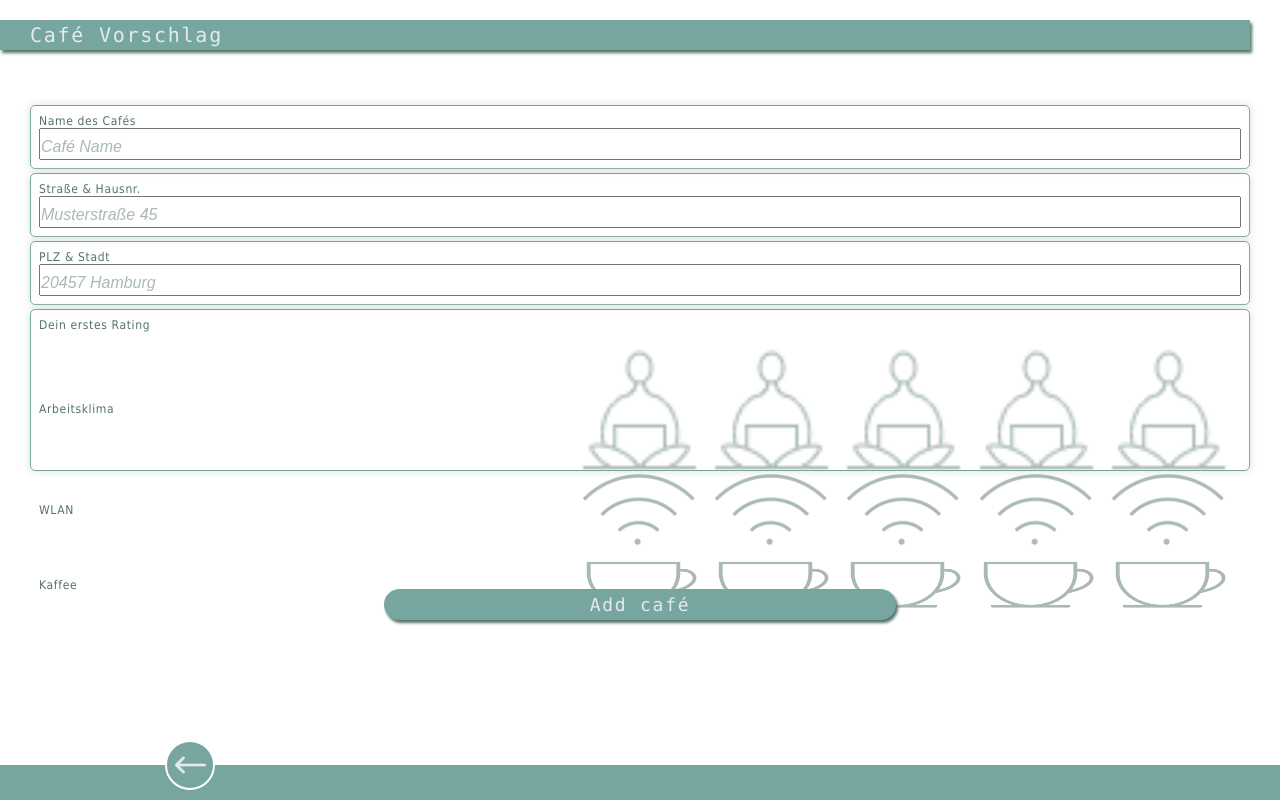
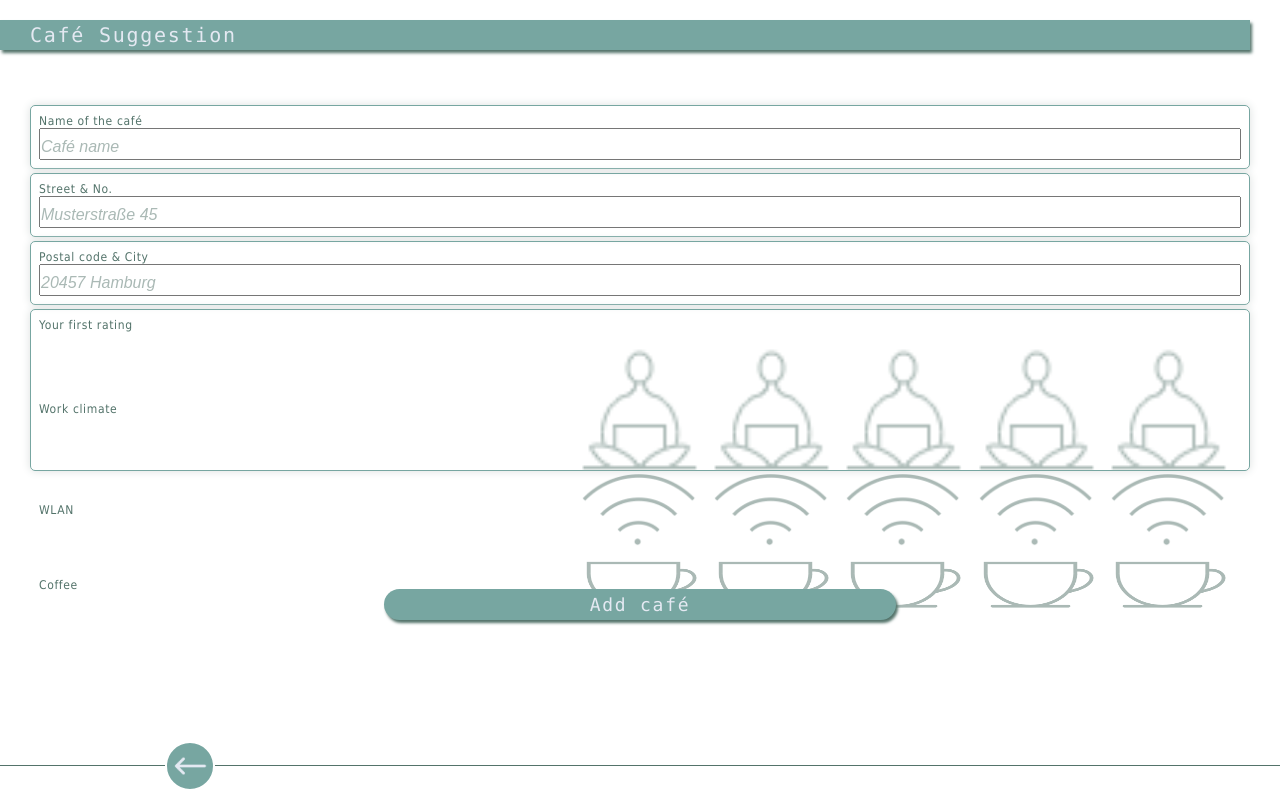
Before and after one commit to akdrewes/cafe-app, a React (Create React App) app: page /create in a window 1280 px wide. Built offline with nearby package versions, Linux system fonts and the light colour scheme; no server answers.

Commit message:
Change to English

```diff
--- /dev/null
+++ b/src/app/AppGrid.js
@@ -0,0 +1,13 @@
+import styled from 'styled-components'
+
+export const PageStyle = styled.div`
+    display: grid;
+    grid-template-rows: 52.6px auto 35px;
+    height: 100vh;
+`
+
+export const Footer = styled.footer`
+    background: white;
+    border-top: 1px solid #53736A;
+    position: relative;
+`
--- a/src/cards/CafeCardStyles.js
+++ b/src/cards/CafeCardStyles.js
@@ -1,11 +1,5 @@
 import styled from 'styled-components'
 import {NavLink} from 'react-router-dom'
-
-export const CardsPageStyle = styled.div`
-    display: grid;
-    grid-template-rows: 52.6px auto 35px;
-    height: 100vh;
-`
 
 export const CardsPageHeader = styled.h1`
     background: #77A6A1;
@@ -18,11 +12,6 @@ export const CardsPageHeader = styled.h1`
     font-weight: 800;
     letter-spacing: 1.74px;
     color: #E4E9F2;
-`
-
-export const CardsPageFooter = styled.footer`
-    background: #77A6A1;
-    position: relative;
 `
 
 export const CreateButton = styled(NavLink)`
@@ -181,5 +170,5 @@ export const Table = styled.table`
 `
 
 export const Day = styled.td`
-    padding-right: 8px;
+    padding-right: 16px;
 `
--- a/src/cards/CafeCardsPage.js
+++ b/src/cards/CafeCardsPage.js
@@ -1,16 +1,17 @@
 import React from 'react'
-import {CardsPageStyle, CardsPageHeader, CreateButton, CreateCrossStyle, CardListStyle, CardsPageFooter} from './CafeCardStyles.js'
+import {PageStyle, Footer} from '../app/AppGrid'
+import {CardsPageHeader, CreateButton, CreateCrossStyle, CardListStyle} from './CafeCardStyles.js'
 import CafeCardList from './CafeCardList'
 import CreateCross from '../images/CreateCross.png'
 
 export default function CafeCardsPage({cards, onRatingChanges}) {
     return(
-        <CardsPageStyle>
+        <PageStyle>
             <CardsPageHeader>COFFEE WORKERS</CardsPageHeader>
             <CardListStyle>
                 <CafeCardList cards={cards} onRatingChanges={onRatingChanges} />
             </CardListStyle>
-            <CardsPageFooter><CreateButton to={`/create`}><CreateCrossStyle src={CreateCross}/></CreateButton></CardsPageFooter>
-        </CardsPageStyle>
+            <Footer><CreateButton to={`/create`}><CreateCrossStyle src={CreateCross}/></CreateButton></Footer>
+        </PageStyle>
     )
 }
--- a/src/cards/CafeRating.js
+++ b/src/cards/CafeRating.js
@@ -27,7 +27,7 @@ export default function CafeRating({score, counter, cardId, onRatingChanges}) {
     return (
         <OutsideClickHandler onOutsideClick={() => setIsStatic(true)} >
             <CafeRatingStyle>
-                <RatingButton onClick={handleToggleRating} colour={isStatic}>{isStatic ? "Bewertung abgeben" : "POSTEN"}</RatingButton>
+                <RatingButton onClick={handleToggleRating} colour={isStatic}>{isStatic ? "Submit rating" : "POST"}</RatingButton>
                 <AllRatings >{isStatic ? <StaticRating score={score} counter={counter} /> : <DynamicRating />}</AllRatings>
             </CafeRatingStyle>
         </OutsideClickHandler>
--- a/src/cards/DynamicRating.js
+++ b/src/cards/DynamicRating.js
@@ -35,7 +35,7 @@ export default function DynamicRating() {
     return (
         <>
             <RatingCategory>
-                <Label>Arbeitsklima</Label>
+                <Label>Work climate</Label>
                 <Rating>
                 {iconsArray.map((icon, index) => <WorkIconStyle key={index} onClick={() => handleToggleWorkIcon(index)} src={index <= activeWorkIndex ? WorkIcon : WorkIconDisabled} /> )}
                 </Rating>
@@ -49,7 +49,7 @@ export default function DynamicRating() {
             </RatingCategory>
 
             <RatingCategory>
-                <Label>Kaffee</Label>
+                <Label>Coffee</Label>
                 <Rating>
                 {iconsArray.map((icon, index) => <CupIconStyle key={index} onClick={() => handleToggleCoffeeIcon(index)} src={index <= activeCoffeeIndex ? CupIcon : CupIconDisabled} /> )}
                 </Rating>
--- a/src/cards/StaticRating.js
+++ b/src/cards/StaticRating.js
@@ -12,7 +12,7 @@ export default function StaticRating({score, counter}) {
     return (
         <>
             <RatingCategory>
-                <Label>Arbeitsklima</Label>
+                <Label>Work climate</Label>
                 <Rating>{new Array(rating[0]).fill('').map((placeholder, index) => <WorkIconStyle key={index} src={WorkIcon} /> )}</Rating>
             </RatingCategory>
 
@@ -22,7 +22,7 @@ export default function StaticRating({score, counter}) {
             </RatingCategory>
 
             <RatingCategory>
-                <Label>Kaffee</Label>
+                <Label>Coffee</Label>
                 <Rating>{new Array(rating[2]).fill('').map((placeholder, index) => <CupIconStyle key={index} src={CupIcon} /> )}</Rating>
             </RatingCategory>
         </>
--- a/src/cards/WeeklyOpeningHours.js
+++ b/src/cards/WeeklyOpeningHours.js
@@ -9,7 +9,7 @@ export default function WeeklyOpeningHours({onToggleOpeningHours, hidden, openin
     return(
         <CafeOpeningHours>
             <div onClick={onToggleOpeningHours}>
-                <label htmlFor='openingHours'>Öffnungszeiten</label>
+                <label htmlFor='openingHours'>Opening hours</label>
                 <Arrow src={hidden ? Arrowdown : Arrowup} />
             </div>
             <Table id='openingHours' hidden={hidden}>
--- a/src/create/CreatePage.js
+++ b/src/create/CreatePage.js
@@ -1,15 +1,15 @@
 import React from 'react'
-import {CardsPageStyle, CardsPageFooter} from '../cards/CafeCardStyles'
+import {PageStyle, Footer} from '../app/AppGrid'
 import {CreatePageHeader, GoBack, BackArrowStyle} from './CreatePageStyles'
 import Form from './Form'
 import BackArrow from '../images/BackArrow.png'
 
 export default function CreatePage({createCard, ...props}) {
     return(
-        <CardsPageStyle>
-            <CreatePageHeader>Café Vorschlag</CreatePageHeader>
+        <PageStyle>
+            <CreatePageHeader>Café Suggestion</CreatePageHeader>
             <Form onFormSubmit={createCard} {...props} />
-            <CardsPageFooter><GoBack to={`/`}><BackArrowStyle src={BackArrow}/></GoBack></CardsPageFooter>
-        </CardsPageStyle>
+            <Footer><GoBack to={`/`}><BackArrowStyle src={BackArrow}/></GoBack></Footer>
+        </PageStyle>
     )
 }
--- a/src/create/Form.js
+++ b/src/create/Form.js
@@ -17,7 +17,7 @@ export default function Form ({onFormSubmit, ...props}) {
         const rating = getLocal('firstRating')
         const score = {workAtmosphere: rating[0], wlan: rating[1], coffee: rating[2]}
         const counter = 1
-        const openingHours = [{day: `Mo`, time: `8:00 - 18:00`}]
+        const openingHours = [{day: `Mon`, time: `8:00 - 18:00`}]
 
         onFormSubmit({img, alt, title, street, district, score, counter, openingHours})
 
@@ -26,10 +26,10 @@ export default function Form ({onFormSubmit, ...props}) {
 
     return(
         <FormStyle onSubmit={handleSubmit}>
-            <Input text={`Name des Cafés`} name={`title`} placeholder={`Café Name`} />
-            <Input text={`Straße & Hausnr.`} name={`street`} placeholder={`Musterstraße 45`} />
-            <Input text={`PLZ & Stadt`} name={`district`} placeholder={`20457 Hamburg`} />
-            <CreateLabel>Dein erstes Rating
+            <Input text={`Name of the café`} name={`title`} placeholder={`Café name`} />
+            <Input text={`Street & No.`} name={`street`} placeholder={`Musterstraße 45`} />
+            <Input text={`Postal code & City`} name={`district`} placeholder={`20457 Hamburg`} />
+            <CreateLabel>Your first rating
                 <SetRating />
             </CreateLabel>
             <CreateButton>Add café</CreateButton>
--- a/src/create/SetRating.js
+++ b/src/create/SetRating.js
@@ -36,7 +36,7 @@ export default function SetRating() {
     return (
         <AllRatings>
             <RatingCategory>
-                <RatingLabel>Arbeitsklima</RatingLabel>
+                <RatingLabel>Work climate</RatingLabel>
                 <Rating>
                 {iconsArray.map((icon, index) => <WorkIconStyle key={index} onClick={() => handleToggleWorkIcon(index)} src={index <= activeWorkIndex ? WorkIcon : WorkIconDisabled} /> )}
                 </Rating>
@@ -50,7 +50,7 @@ export default function SetRating() {
             </RatingCategory>
 
             <RatingCategory>
-                <RatingLabel>Kaffee</RatingLabel>
+                <RatingLabel>Coffee</RatingLabel>
                 <Rating>
                 {iconsArray.map((icon, index) => <CupIconStyle key={index} onClick={() => handleToggleCoffeeIcon(index)} src={index <= activeCoffeeIndex ? CupIcon : CupIconDisabled} /> )}
                 </Rating>
--- a/src/misc/GlobalStyles.js
+++ b/src/misc/GlobalStyles.js
@@ -1,4 +1,4 @@
-import styled, {createGlobalStyle} from 'styled-components'
+import {createGlobalStyle} from 'styled-components'
 
 export default createGlobalStyle`
     * {
```
